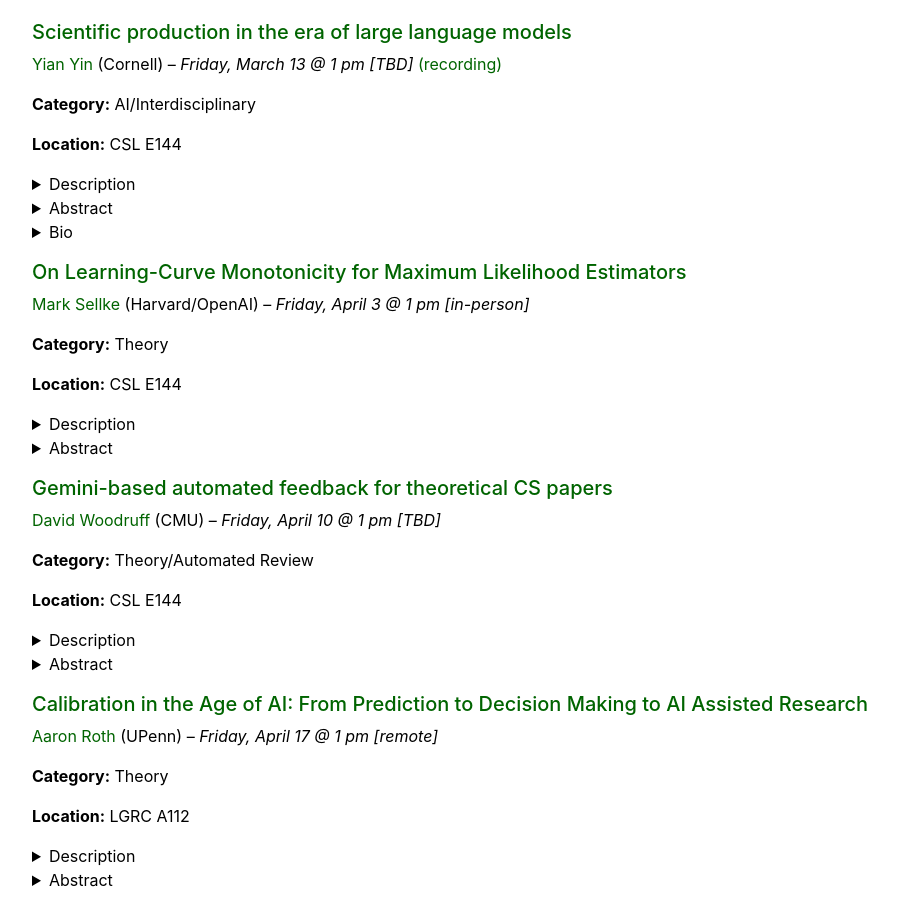
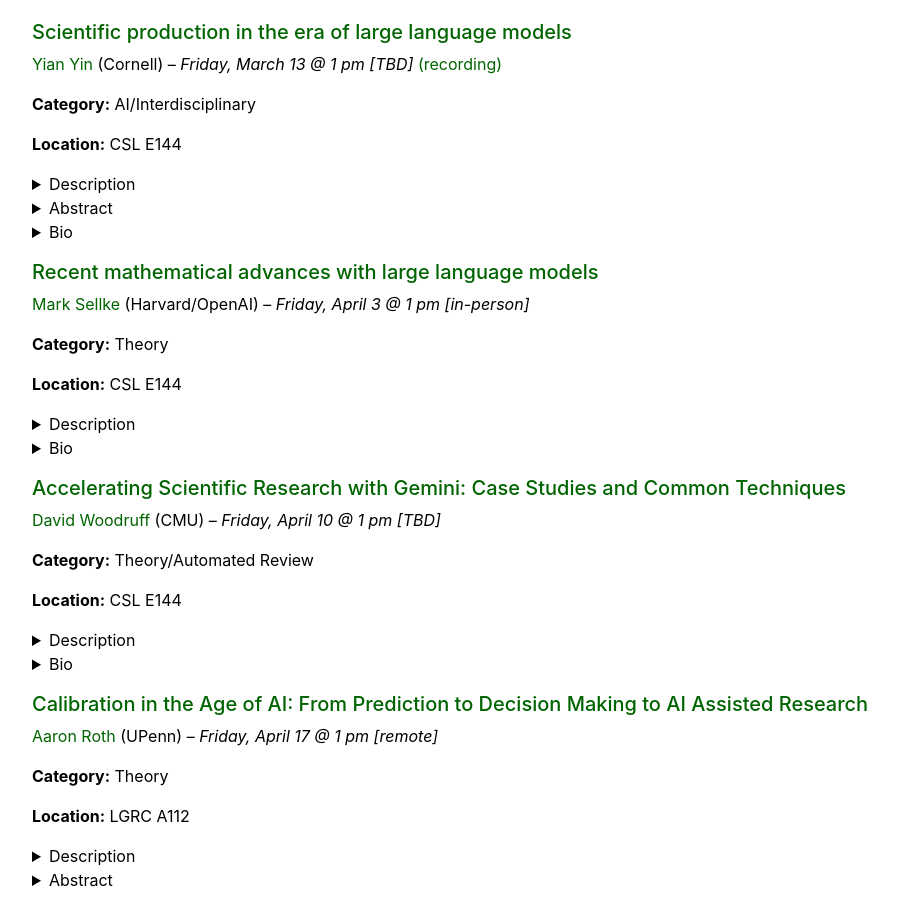
Before and after one commit to umass-solar/umass-solar.github.io, a Jekyll site: the page built from ai-era.md, in a window 1280 px wide and 900 px high, scrolled down 1597 px. Shown: the whole window, without its empty margins (53-951 px from the left). Built offline with Jekyll 4.4.1, drawn with Linux system fonts in a browser that asks for light colours.

Commit message:
Revise seminar topics and speaker bios
Updated seminar topics and descriptions, replacing outdated information with recent advancements in AI and large language models. Added bios for speakers Mark Sellke and David Woodruff.

```diff
--- a/ai-era.md
+++ b/ai-era.md
@@ -178,7 +178,7 @@ Yian Yin is an assistant professor of information science. As a computational so
 
 <!-- ################################### -->
 
-##### [On Learning-Curve Monotonicity for Maximum Likelihood Estimators](https://arxiv.org/abs/2512.10220)
+##### [Recent mathematical advances with large language models]()
 
 [Mark Sellke](https://msellke.com/) (Harvard/OpenAI) --  *Friday, April 3  @ 1 pm [in-person]*
 
@@ -188,20 +188,26 @@ Yian Yin is an assistant professor of information science. As a computational so
 
 <details markdown="1">
 <summary>Description</summary>
-This talk is based on work, On Learning-Curve Monotonicity for Maximum Likelihood Estimators, where all the results were derived by AI models (variants of GPT-5.2 Pro) with humans only providing prompts and verification. This strikingly illustrates the seminar's theme by demonstrating AI's capacity to automate the demanding task of theoretical analysis and proof generation, profoundly challenging traditional views on human-driven discovery and scientific originality.
+Mark will speak about recent mathematical advances made by large language models. We will look at some specific new theorems where AI made a primary contribution, and discuss the directions of future progress.
 </details>
 
-<details markdown="1">
+<!-- <details markdown="1">
 <summary>Abstract</summary>
 The property of learning-curve monotonicity, highlighted in a recent series of work by Loog, Mey and Viering, describes algorithms which only improve in average performance given more data, for any underlying data distribution within a given family. We establish the first nontrivial monotonicity guarantees for the maximum likelihood estimator in a variety of well-specified parametric settings. For sequential prediction with log loss, we show monotonicity (in fact complete monotonicity) of the forward KL divergence for Gaussian vectors with unknown covariance and either known or unknown mean, as well as for Gamma variables with unknown scale parameter. The Gaussian setting was explicitly highlighted as open in the aforementioned works, even in dimension 1. Finally we observe that for reverse KL divergence, a folklore trick yields monotonicity for very general exponential families.
 All results in this paper were derived by variants of GPT-5.2 Pro. Humans did not provide any proof strategies or intermediate arguments, but only prompted the model to continue developing additional results, and verified and transcribed its proofs.
+</details> -->
+
+<!-- bio -->
+<details markdown="1">
+<summary>Bio</summary>
+Mark Sellke is an Assistant Professor of Statistics at Harvard working in high-dimensional probability, optimization, and machine learning, and a researcher at OpenAI. His work has been recognized by best paper awards at SODA 2020 and NeurIPS 2021, and the Sloan Research Fellowship, Bernoulli New Researcher Award, and Rollo Davidson Prize.
 </details>
 
 <hr>
 
 <!-- ################################### -->
 
-##### [Gemini-based automated feedback for theoretical CS papers](https://research.google/blog/gemini-provides-automated-feedback-for-theoretical-computer-scientists-at-stoc-2026/)
+##### [Accelerating Scientific Research with Gemini: Case Studies and Common Techniques](https://arxiv.org/abs/2602.03837)
 
 [David Woodruff](https://www.cs.cmu.edu/~dwoodruf/) (CMU) --  *Friday, April 10  @ 1 pm [TBD]*
 
@@ -211,16 +217,27 @@ All results in this paper were derived by variants of GPT-5.2 Pro. Humans did no
 
 <details markdown="1">
 <summary>Description</summary>
-Focusing on Gemini-based automated feedback for theoretical CS papers, this session will cover the application of AI to the peer review process. This directly relates to the seminar series by showing how AI is being integrated into the later stages of the research lifecycle, specifically, augmenting and automating the critical tasks of writing and reviewing papers to support reproducibility and rigor.
+<!-- Focusing on Gemini-based automated feedback for theoretical CS papers, this session will cover the application of AI to the peer review process. This directly relates to the seminar series by showing how AI is being integrated into the later stages of the research lifecycle, specifically, augmenting and automating the critical tasks of writing and reviewing papers to support reproducibility and rigor. -->
+We present a collection of case studies demonstrating how researchers have successfully collaborated with advanced AI models, specifically Google's Gemini-based models (in particular Gemini Deep Think and its advanced variants), to solve open problems, refute conjectures, and generate new proofs across diverse areas in theoretical computer science, as well as other areas such as economics, optimization, and physics. This is based on a corresponding paper here, with around 18 testimonials of open problems we made progress on.
+
+I will also discuss using such models for a STOC pre-submission feedback system, see:
+[Gemini provides automated feedback for theoretical computer scientists at STOC 2026](https://research.google/blog/gemini-provides-automated-feedback-for-theoretical-computer-scientists-at-stoc-2026/)
 </details>
 
-<details markdown="1">
+<!-- <details markdown="1">
 <summary>Abstract</summary>
 The pursuit of truth in theoretical computer science and mathematics relies on the highest standards of proof, rigor, and clarity. While peer review is the crucial final check, the process of drafting and refining complex theoretical work often takes months, with simple errors, inconsistent variables, or subtle logical gaps frequently slowing down the entire research pipeline. But could a highly specialized AI tool act as a fast, rigorous collaborator, helping authors pre-vet their work before it ever reaches human reviewers?
 
 To test this potential, we created an experimental program for the Annual ACM Symposium on Theory of Computing (STOC 2026) — one of the most prestigious venues in theoretical computer science. This program offered authors automated, pre-submission feedback generated by a specialized Gemini AI tool. Our objective was to provide constructive suggestions and identify potential technical issues within 24 hours of submission, helping authors polish their final drafts before the submission deadline.
 
 The responses were very positive: the tool successfully identified a variety of issues, including calculation and logic errors. Here we report how we developed the tool and the results of its use.
+</details> -->
+
+<!-- bio -->
+<details markdown="1">
+<summary>Bio</summary>
+David Woodruff is a professor at Carnegie Mellon University in the Computer Science Department. Before that he was a research scientist at IBM Almaden for ten years. He received his PhD from MIT in 2007. His research interests include data stream algorithms, distributed algorithms, machine learning, numerical linear algebra, optimization, sketching, and sparse recovery. He is the recipient of the 2020 Simons Investigator Award, the 2014 Presburger Award, Best Paper Awards at STOC 2013, PODS 2010, and PODS, 2020, and a STOC 2023 Test of Time Award. At IBM he was a member of the Academy of Technology and a Master Inventor.
+   <!-- Taken from https://simons.berkeley.edu/people/david-woodruff -->
 </details>
 
 <hr>
```
